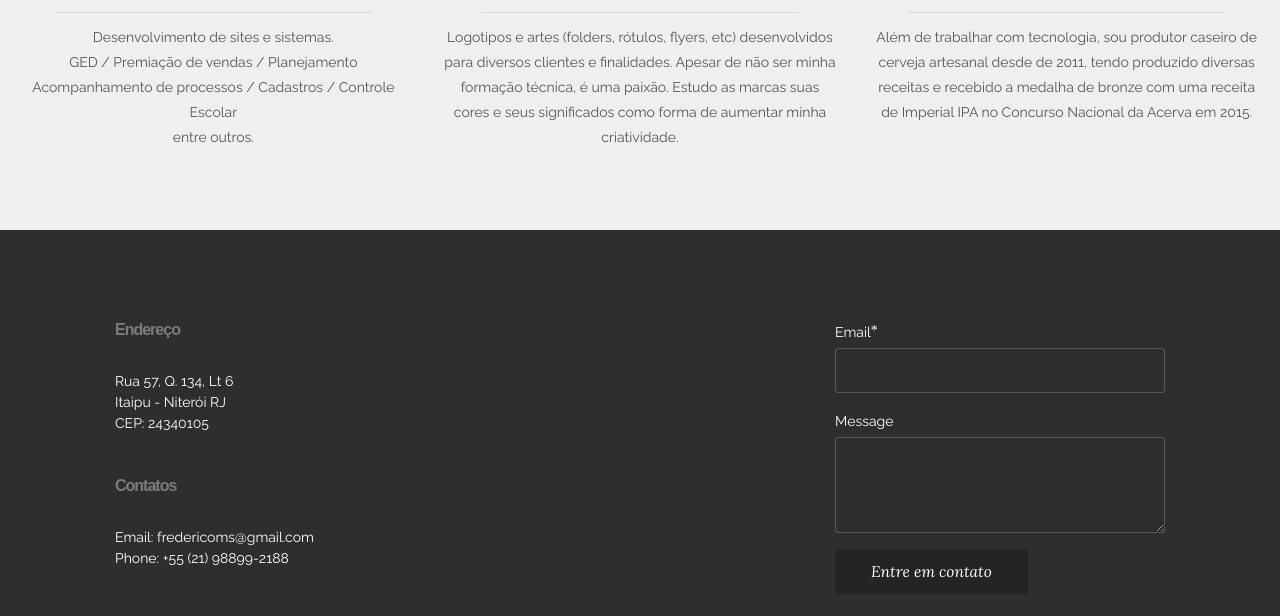
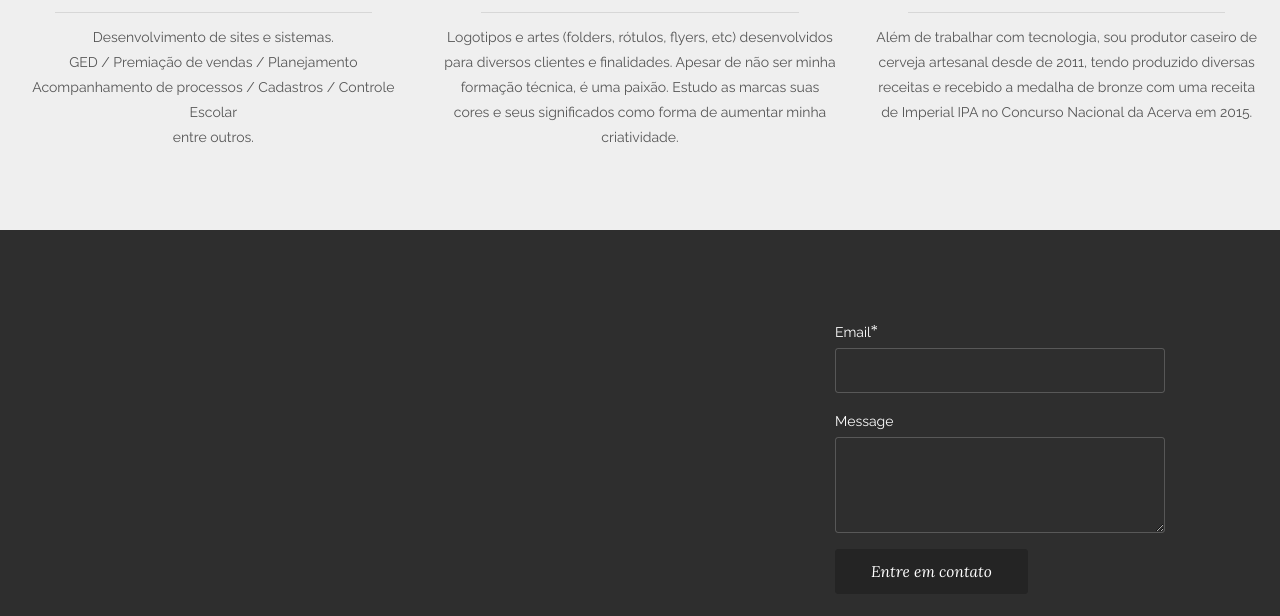
Before and after one commit to fredericoms/site, a plain HTML site: page index.html in a window 1280 px wide. Shown: the part 3440-4056 px from the top of the page. Drawn offline with Linux system fonts and the light colour scheme; a web font is replaced by a local one.

Commit message:
Update index.html

```diff
--- a/index.html
+++ b/index.html
@@ -376,12 +376,6 @@
             <div class="col-sm-8">
                 <div class="row">
                     <div class="col-sm-6">
-                        <p><strong>Endereço</strong><br>
-Rua 57, Q. 134, Lt 6<br>
-Itaipu - Niterói RJ<br>CEP: 24340105<br><br><br>
-<strong>Contatos</strong><br>
-Email: fredericoms@gmail.com<br>
-Phone: +55 (21) 98899-2188<br><br></p>
                     </div>
                     <div class="col-sm-6"><ul class="mbr-contacts__list"><br><br><br></ul></div>
                 </div>
```
